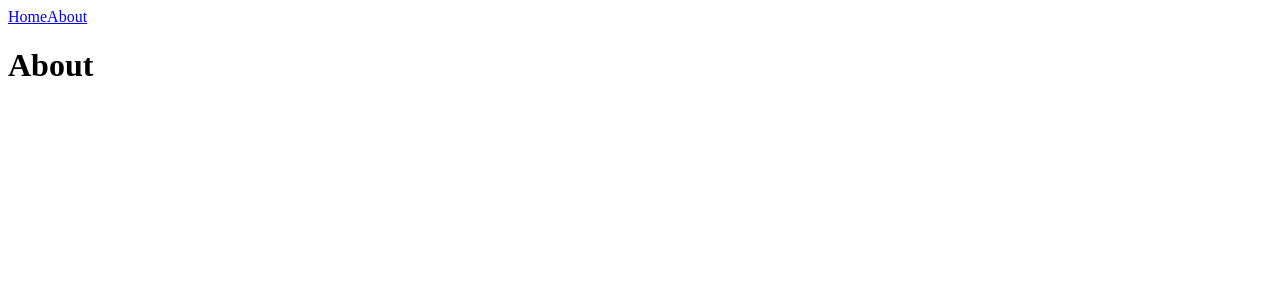
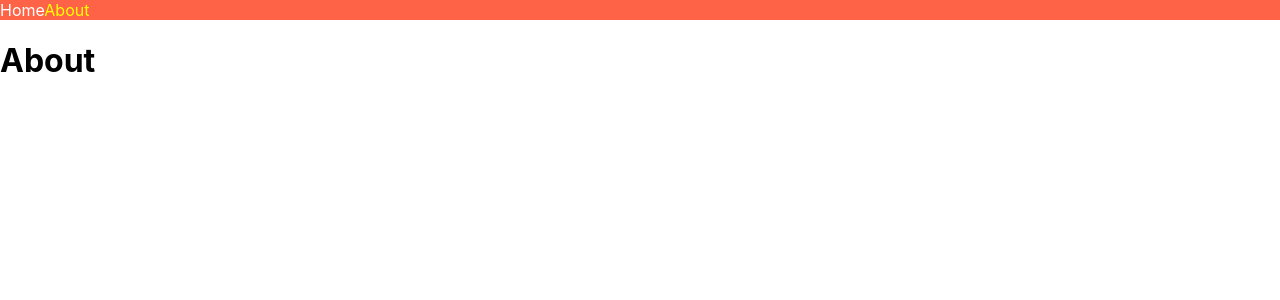
Before and after one commit to soyoonJ/nextjs-study, a Next.js app: page /about in a window 1280 px wide. Shown: the top 300 px of the page. Built offline with nearby package versions, Linux system fonts and the light colour scheme.

Commit message:
study: nextjs chapter1

```diff
--- a/components/NavBar.js
+++ b/components/NavBar.js
@@ -1,8 +1,79 @@
+// // anchor tag를 바로 쓰지 않고, Link를 사용해야 함
+// import Link from "next/link";
+// // 추가로 설치한 것이 아닌, nextjs에 이미 설치되어 있는 것
+// import { useRouter } from "next/router";
+// import styles from "./NavBar.module.css";
+
+// ⭐ module을 사용하여 style 주는 방법
+
+// export default function NavBar() {
+//   const router = useRouter();
+//   return (
+//     // module을 사용하고 있기 때문에 className="nav" 하면 적용 안됨
+//     // <nav className={styles.nav}>
+//     <nav>
+//       {/* <a href="/">Home</a>
+//       <a href="/about">About</a> */}
+//       <Link href="/">
+//         {/* a 없이 Link만 넣어도 되지만,
+//         Link에 className이나 style 등을 넣을 수 없기 때문에
+//         nextjs에서는 a를 같이 사용 */}
+//         {/* <a
+//           style={{ color: router.pathname === "/" ? "red" : "blue" }}
+//           className="hello"
+//         > */}
+//         <a
+//           className={`${styles.link} ${
+//             router.pathname === "/" ? styles.active : ""
+//           }`}
+//         >
+//           Home
+//         </a>
+//       </Link>
+//       <Link href="/about">
+//         {/* <a style={{ color: router.pathname === "/about" ? "red" : "blue" }}> */}
+//         {/* <a className={router.pathname === "/about" ? styles.active : ""}> */}
+//         <a
+//           className={[
+//             styles.link,
+//             router.pathname === "/about" ? styles.active : "",
+//           ].join(" ")}
+//         >
+//           About
+//         </a>
+//       </Link>
+//     </nav>
+//   );
+// }
+
+// ⭐ styled jsx를 활용하여 style 주는 방법
+// styled jsx는 nextjs에서만 활용할 수 있는 방법
+import Link from "next/link";
+import { useRouter } from "next/router";
+import styles from "./NavBar.module.css";
+
 export default function NavBar() {
-    return (
-        <nav>
-            <a href="/">Home</a>
-            <a href="/about">About</a>
-        </nav>
-    )
+  const router = useRouter();
+  return (
+    <nav>
+      <Link href="/">
+        <a className={router.pathname === "/" ? "active" : ""}>Home</a>
+      </Link>
+      <Link href="/about">
+        <a className={router.pathname === "/about" ? "active" : ""}>About</a>
+      </Link>
+      <style jsx>{`
+        .active {
+          color: yellow;
+          //   color: $ { props.color }
+        }
+        nav {
+          background-color: tomato;
+        }
+        a {
+          text-decoration: none;
+        }
+      `}</style>
+    </nav>
+  );
 }
--- /dev/null
+++ b/components/NavBar.module.css
@@ -0,0 +1,13 @@
+/* .nav {
+    display: flex;
+    justify-content: space-between;
+    background-color: tomato;
+} */
+
+.active {
+    color: tomato;
+}
+
+.link {
+    text-decoration: none;
+}
--- /dev/null
+++ b/pages/_app.js
@@ -0,0 +1,19 @@
+// 모든 페이지가 렌더링 되기 이전에 _app.js를 먼저 확인함
+import NavBar from "../components/NavBar";
+// globals.css는 커스텀 app 컴포넌트에서만 import 가능
+import "../styles/globals.css";
+
+export default function App({ Component, pageProps }) {
+  return (
+    <>
+      <NavBar />
+      <Component {...pageProps} />
+      <style jsx global>{`
+        a {
+          color: white;
+        }
+      `}</style>
+      {/* <span>hello</span> */}
+    </>
+  );
+}
--- a/pages/about.js
+++ b/pages/about.js
@@ -2,14 +2,14 @@
 // 파일명 url로 들어갔을 때 return 뒤에 나오는 내용이 노출된다.
 // react에서는 router를 다운 받아 설정을 해주었지만 next.js에서는 손쉽게 가능!!
 
-import NavBar from "../components/NavBar";
+// import NavBar from "../components/NavBar";
 
 // 정확한 url로 들어가지 않았을 경우 404 페이지도 제공
 
 export default function Potato() {
   return (
     <div>
-      <NavBar />
+      {/* <NavBar /> */}
       <h1>About</h1>
     </div>
   );
```
Also changed, not shown: pages/index.js (+7 -2 lines), 1 other file (tests, documents, lock files or other folders).
